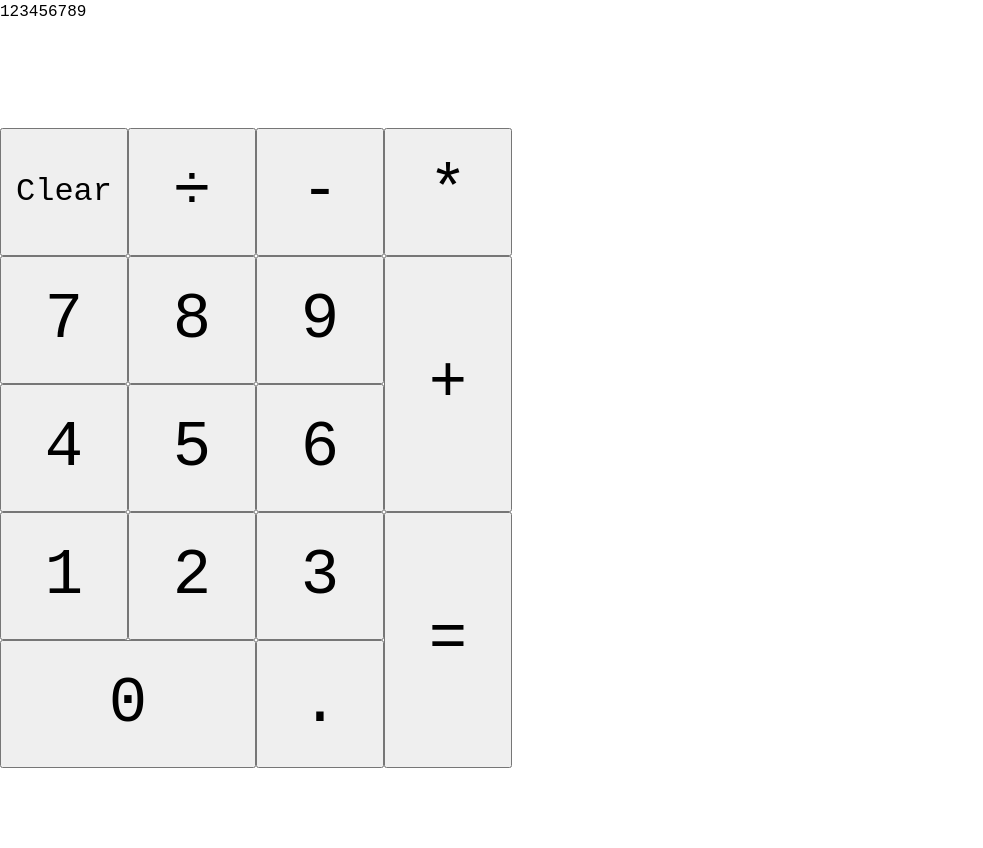
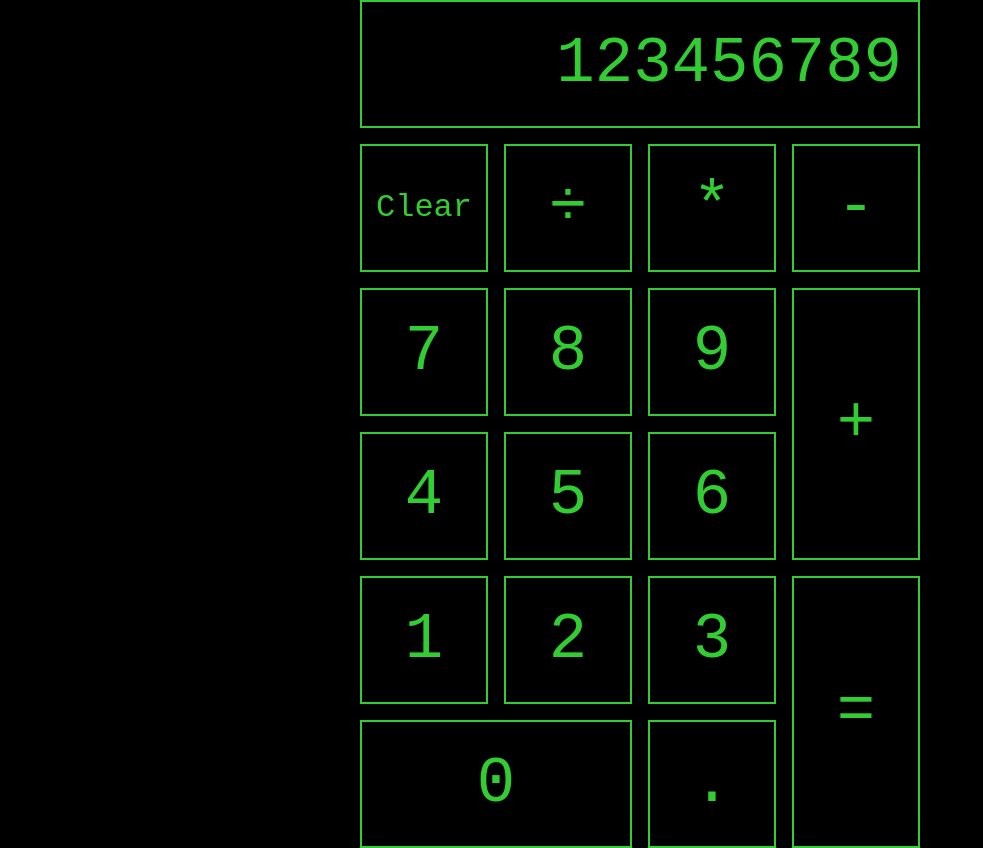
Before and after one commit to reinerb/odin-calculator, a plain HTML site: page index.html in a window 1280 px wide. Shown: the whole page, without its empty margins (0-983 px from the left). Before the commit the page ends 800 px from the top, so only its background shows below. Drawn offline with Linux system fonts and the light colour scheme.

Commit message:
More styling on calculator

```diff
--- a/index.html
+++ b/index.html
@@ -12,22 +12,22 @@
 <body>
     <div class="calculator-grid">
         <div class="calculator-window">123456789</div>
+        <button class="btn btn-clear">Clear</button>
+        <button class="btn btn-operator btn-divide">÷</button>
+        <button class="btn btn-operator btn-times">*</button>
+        <button class="btn btn-operator btn-minus">-</button>
         <button class="btn btn-number">7</button>
         <button class="btn btn-number">8</button>
         <button class="btn btn-number">9</button>
+        <button class="btn btn-operator btn-plus">+</button>
         <button class="btn btn-number">4</button>
         <button class="btn btn-number">5</button>
         <button class="btn btn-number">6</button>
         <button class="btn btn-number">1</button>
         <button class="btn btn-number">2</button>
         <button class="btn btn-number">3</button>
+        <button class="btn btn-operator btn-equals">=</button>
         <button class="btn btn-number btn-zero">0</button>
-        <button class="btn btn-operator btn-plus">+</button>
-        <button class="btn btn-operator btn-minus">-</button>
-        <button class="btn btn-operator btn-times">*</button>
-        <button class="btn btn-operator btn-divide">÷</button>
-        <button class="btn btn-operator btn-equals">=</button>
-        <button class="btn btn-clear">Clear</button>
         <button class="btn btn-decimal">.</button>
     </div>
 </body>
--- a/style.css
+++ b/style.css
@@ -21,6 +21,10 @@ body {
   min-height: 100vh;
   line-height: 1.5;
   font-family: "Courier New", Courier, monospace;
+  display: flex;
+  justify-content: center;
+  align-items: center;
+  background-color: #000;
 }
 
 input,
@@ -34,15 +38,32 @@ select {
   display: grid;
   grid-template-columns: repeat(4, 8rem);
   grid-template-rows: repeat(6, 8rem);
+  gap: 1em;
 }
 
 .calculator-window {
   grid-column: 1 / span 4;
   grid-row: 1;
+  display: flex;
+  justify-content: flex-end;
+  align-items: center;
+  font-size: 4rem;
+  background-color: transparent;
+  color: limegreen;
+  border: 2px solid limegreen;
+  padding: 1rem;
 }
 
 .btn {
   font-size: 4em;
+  background-color: transparent;
+  color: limegreen;
+  border: 2px solid limegreen;
+}
+
+.btn:hover,
+.btn:focus {
+  background-color: #161616;
 }
 
 .btn-clear,
```
